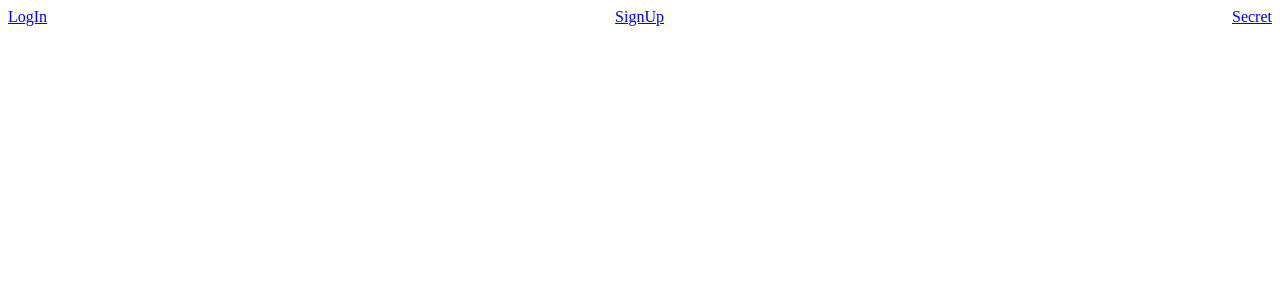
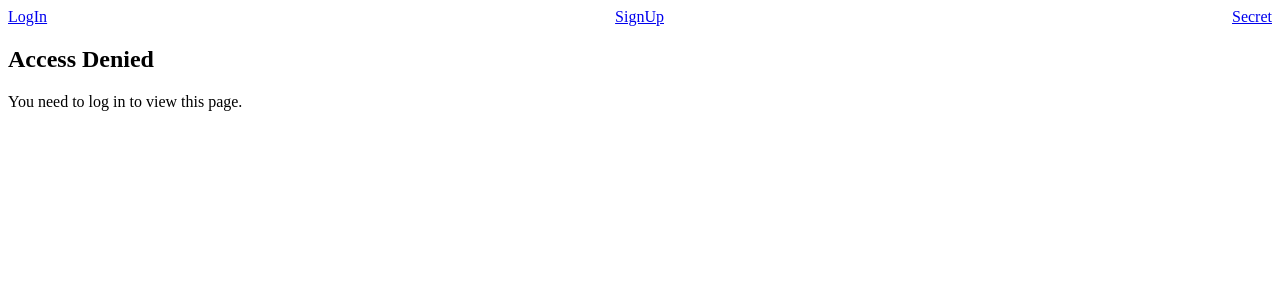
Before and after one commit to tran2106/CRUD-Frontend-Auth, a React app: page /secret in a window 1280 px wide. Before the commit this address had no page. Shown: the top 300 px of the page. Built offline with nearby package versions, Linux system fonts and the light colour scheme; no server answers; the HTML template or start-up script is replaced by a standard one.

Commit message:
fix:import to main app and decalre route

```diff
--- a/src/App.jsx
+++ b/src/App.jsx
@@ -5,6 +5,7 @@ import NavBar from "./components/NavBar";
 import { BrowserRouter as Router, Routes, Route } from "react-router";
 import LogIn from "./components/LogIn";
 import SignUp from "./components/SignUp";
+import Secret from "./components/Secret";
 
 const App = () => {
   return (
@@ -17,6 +18,7 @@ const App = () => {
         <Routes>{/* Currently, we don't have any routes defined */}
            <Route path="/login" element={<LogIn />} />
           <Route path="/signup" element={<SignUp />} />
+          <Route path="/secret" element={<Secret />} />
         </Routes>
       </div>
     </div>
--- a/src/components/Secret.jsx
+++ b/src/components/Secret.jsx
@@ -12,7 +12,7 @@ const Secret = () => {
 
   const checkAuth = async () => {
     try {
-      const response = await axios.get('/auth/me');
+      const response = await axios.get('http://localhost:8080/auth/me');
       setIsLoggedIn(true);
       setUser(response.data.user);
     } catch (error) {
```
